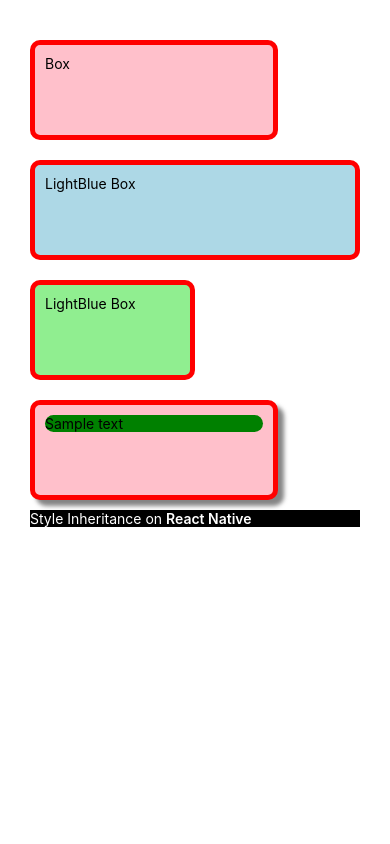
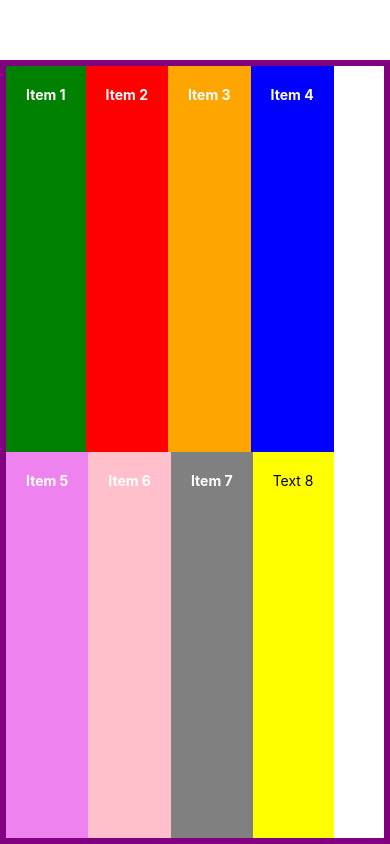
Before and after one commit to prasanv/reactNative, a React Native app: screen / in a window 390 px wide. Built offline with nearby package versions, Linux system fonts and the light colour scheme.

Commit message:
flex in RN

```diff
--- a/App.tsx
+++ b/App.tsx
@@ -1,12 +1,14 @@
 import React from 'react';
-// import HelloWorld from './components/helloWorld';
-// import Alert from './components/alert';
-import Styling from './components/styling';
+// import HelloWorld from './components/1-helloWorld';
+// import Alert from './components/2-alert';
+// import Styling from './components/3-styling';
+import Flex from './components/4-flex';
 
 function App(): React.JSX.Element {
   // return <HelloWorld />;
   // return <Alert />;
-  return <Styling />;
+  // return <Styling />;
+  return <Flex />;
 }
 
 export default App;
--- /dev/null
+++ b/components/4-flex.tsx
@@ -0,0 +1,34 @@
+/* eslint-disable react-native/no-inline-styles */
+import React from 'react';
+import {StyleSheet, Text, View} from 'react-native';
+import Box from './custom/box';
+
+const Flex = () => {
+  return (
+    <View style={styles.container}>
+      <Box style={{backgroundColor: 'green'}}>Item 1</Box>
+      <Box style={{backgroundColor: 'red'}}>Item 2</Box>
+      <Box style={{backgroundColor: 'orange'}}>Item 3</Box>
+      <Box style={{backgroundColor: 'blue'}}>Item 4</Box>
+      <Box style={{backgroundColor: 'violet'}}>Item 5</Box>
+      <Box style={{backgroundColor: 'pink'}}>Item 6</Box>
+      <Box style={{backgroundColor: 'grey'}}>Item 7</Box>
+      <Text style={{backgroundColor: 'yellow', padding: 20}}>Text 8</Text>
+    </View>
+  );
+};
+
+const styles = StyleSheet.create({
+  container: {
+    flex: 1,
+    flexDirection: 'row',
+    // justifyContent: 'center',
+    // alignItems: 'baseline',
+    flexWrap: 'wrap',
+    marginTop: 60,
+    borderWidth: 6,
+    borderColor: 'purple',
+  },
+});
+
+export default Flex;
--- /dev/null
+++ b/components/custom/box.js
@@ -0,0 +1,25 @@
+import React from 'react';
+import {View, Text, StyleSheet} from 'react-native';
+
+const Box = ({children, style}) => {
+  return (
+    <View style={[styles.box, style]}>
+      <Text style={styles.text}>{children}</Text>
+    </View>
+  );
+};
+
+const styles = StyleSheet.create({
+  box: {
+    backgroundColor: '#fff',
+    padding: 20,
+  },
+  text: {
+    fontsize: 24,
+    fontWeight: 'bold',
+    textAlign: 'center',
+    color: 'white',
+  },
+});
+
+export default Box;
```
Also changed, not shown: components/1-helloWorld.tsx (renamed from components/helloWorld.tsx), components/2-alert.tsx (renamed from components/alert.tsx), components/3-styling.tsx (renamed from components/styling.tsx).
